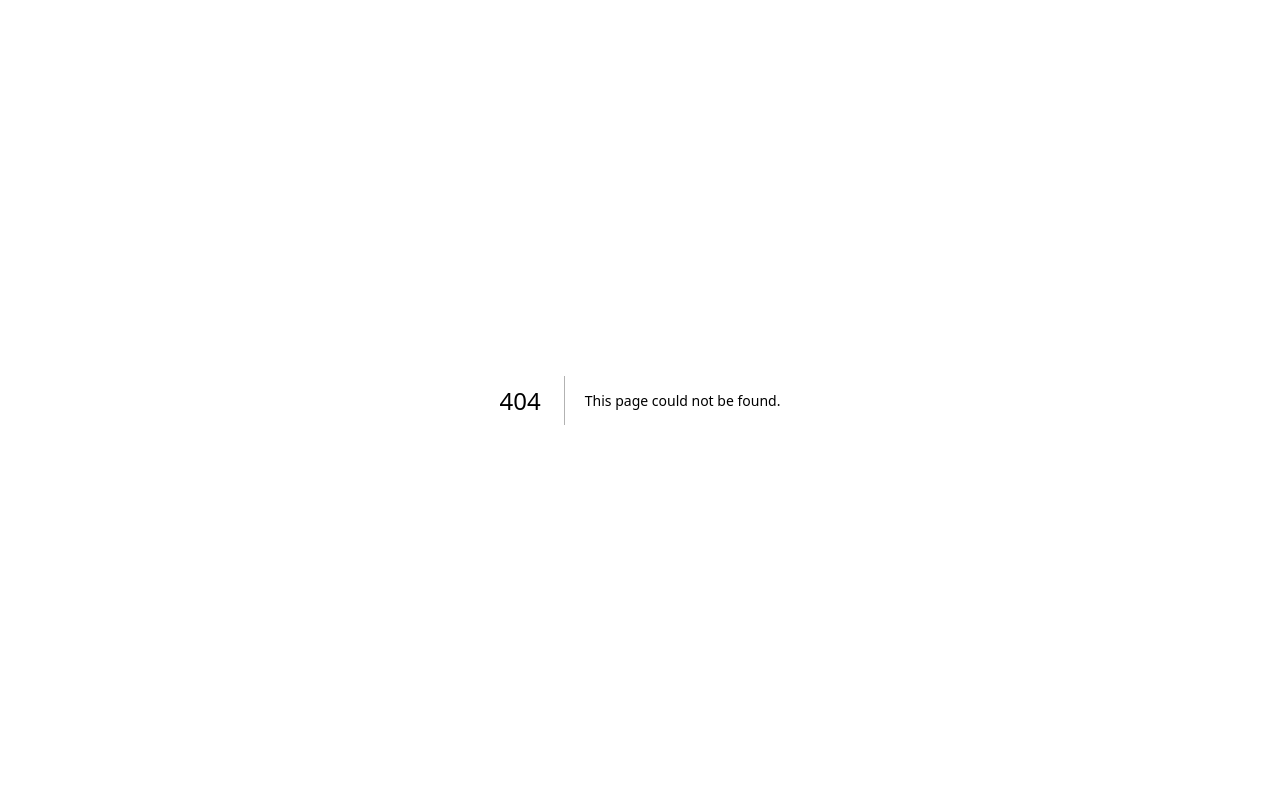
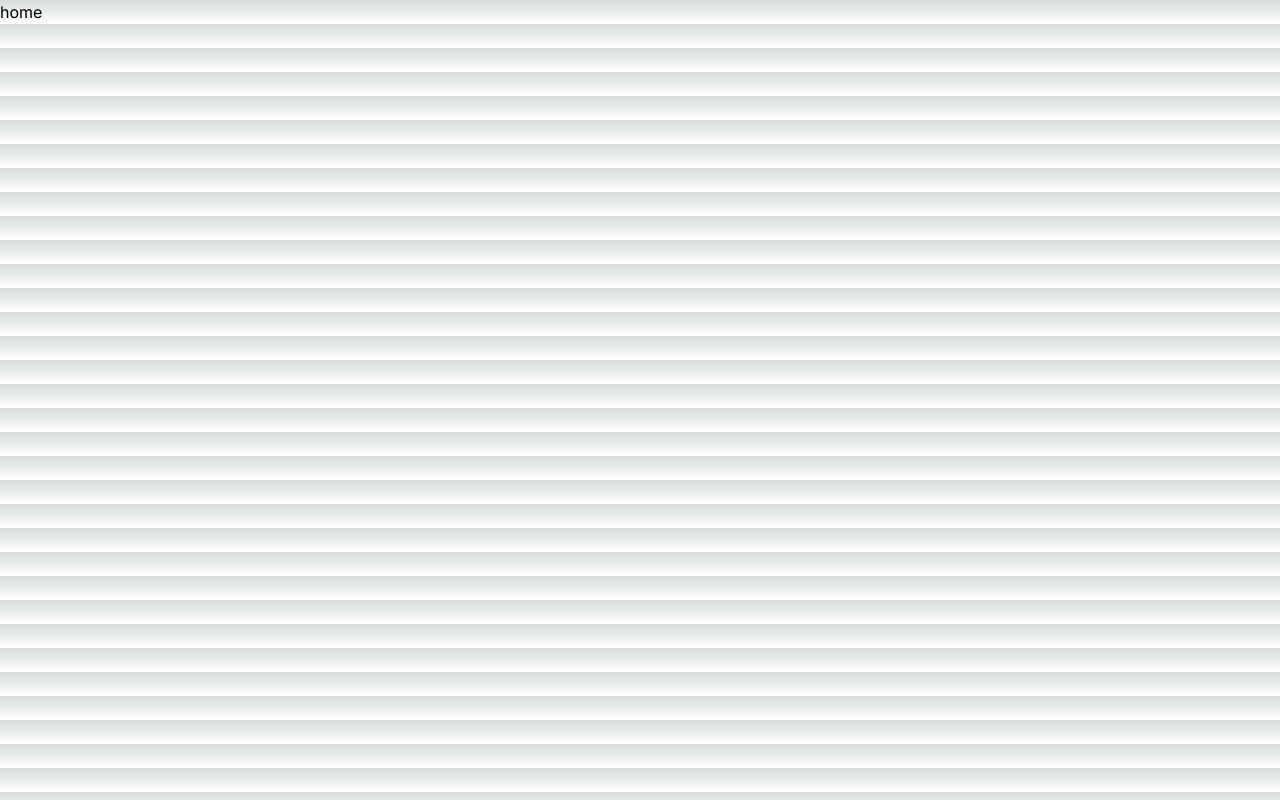
Before and after one commit to CreatorSpaceSaurabh/NextJsApp, a Next.js app in the folder nextjs-app/: page /Home in a window 1280 px wide. Before the commit this address had no page. Built offline with nearby package versions, Linux system fonts and the light colour scheme.

Commit message:
Created first route folder

```diff
--- /dev/null
+++ b/nextjs-app/src/app/Home/page.tsx
@@ -0,0 +1,9 @@
+import React from 'react'
+
+const home = () => {
+  return (
+    <div>home</div>
+  )
+}
+
+export default home
--- a/nextjs-app/src/app/page.tsx
+++ b/nextjs-app/src/app/page.tsx
@@ -5,7 +5,7 @@ export default function Home() {
     <main className="flex min-h-screen flex-col items-center justify-between p-24">
       <div className="z-10 w-full max-w-5xl items-center justify-between font-mono text-sm lg:flex">
         <p className="fixed left-0 top-0 flex w-full justify-center border-b border-gray-300 bg-gradient-to-b from-zinc-200 pb-6 pt-8 backdrop-blur-2xl dark:border-neutral-800 dark:bg-zinc-800/30 dark:from-inherit lg:static lg:w-auto  lg:rounded-xl lg:border lg:bg-gray-200 lg:p-4 lg:dark:bg-zinc-800/30">
-          Get started by editing&nbsp; Lets do something<br/>
+          Get started by editing&nbsp;<br/>
           <code className="font-mono font-bold">src/app/page.tsx</code>
         </p>
         <div className="fixed bottom-0 left-0 flex h-48 w-full items-end justify-center bg-gradient-to-t from-white via-white dark:from-black dark:via-black lg:static lg:size-auto lg:bg-none">
```
